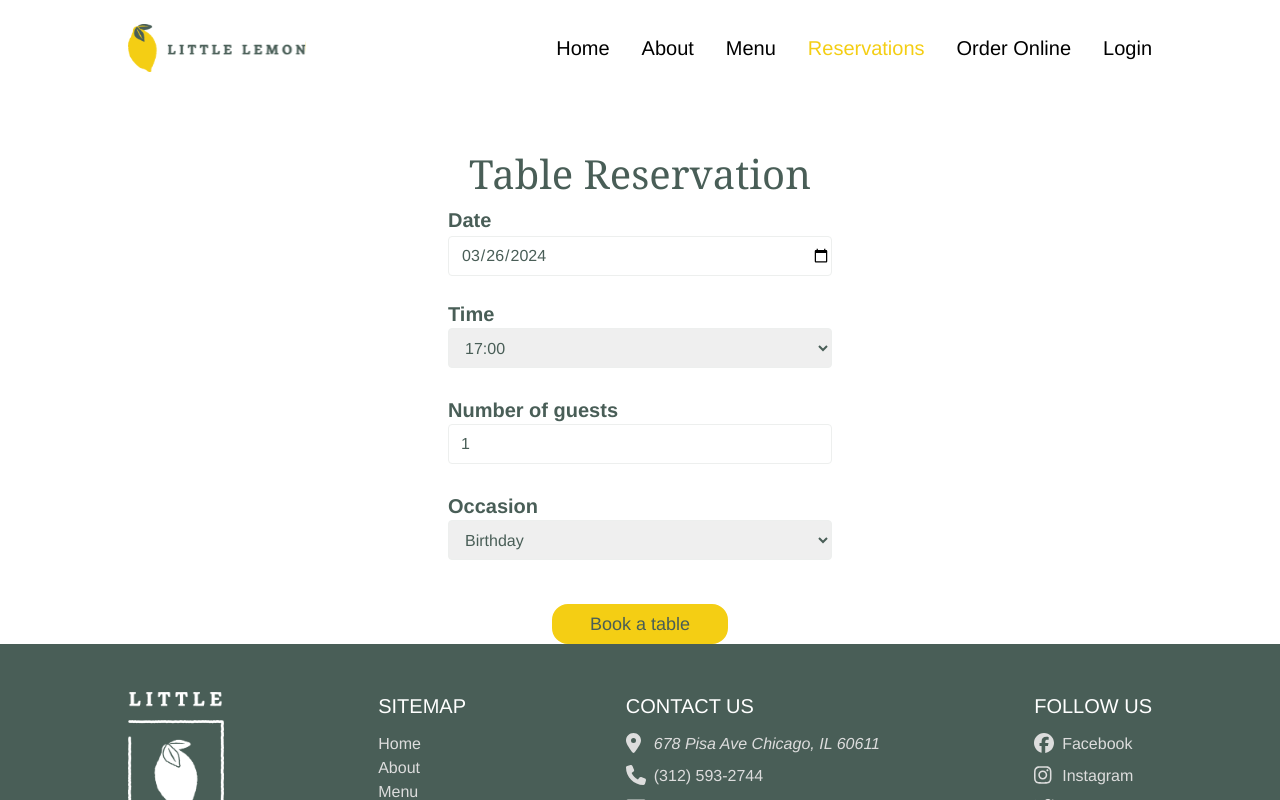
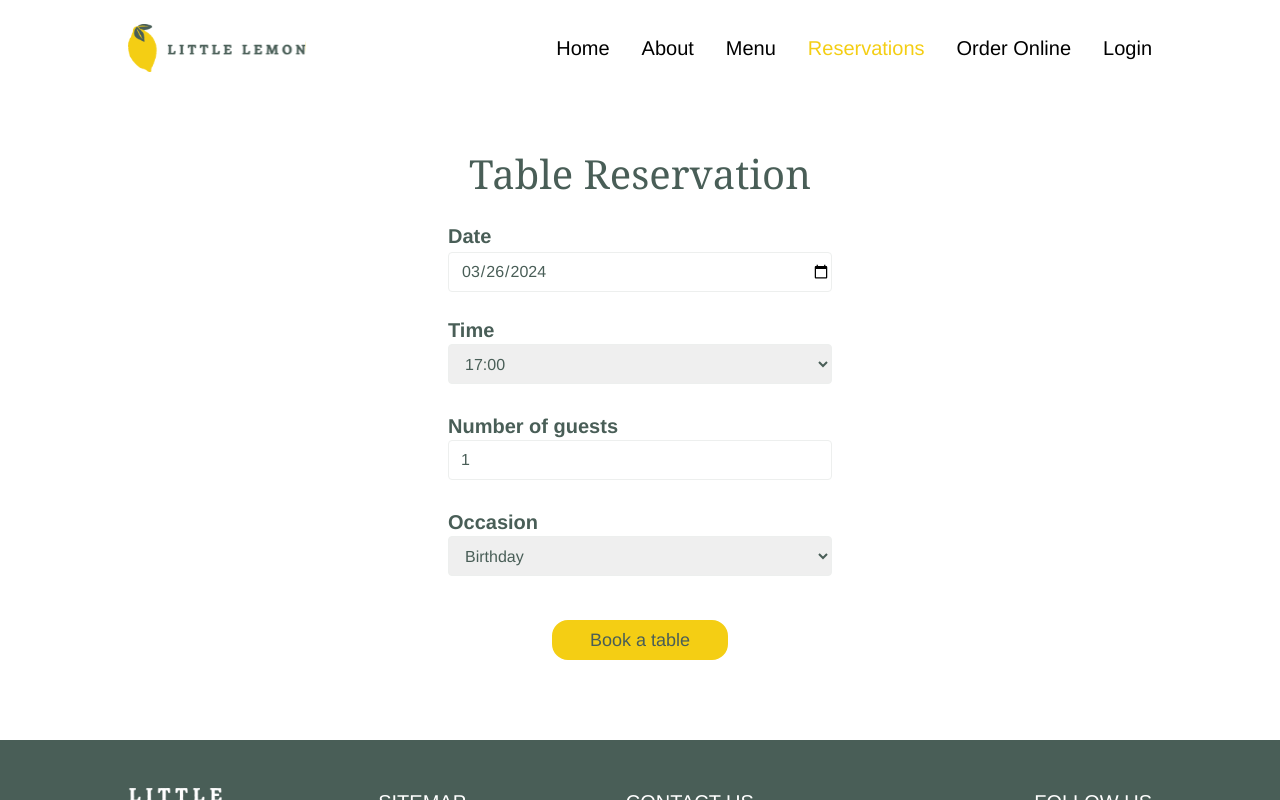
Before and after one commit to jyboy/little-lemon-restaurant, a React (Vite) app: page /table-reservation in a window 1280 px wide. Shown: the top 800 px of the page. Built offline with nearby package versions, Linux system fonts and the light colour scheme.

Commit message:
💄 Fix reservation layout

```diff
--- a/src/pages/TableReservation/TableReservation.jsx
+++ b/src/pages/TableReservation/TableReservation.jsx
@@ -35,9 +35,9 @@ const TableReservation = () => {
   });
 
   return (
-    <div className="flex flex-col items-center pt-12">
+    <div className="flex flex-col items-center pb-20 pt-12">
       <h1 className="font-serif text-4.5xl text-olive">Table Reservation</h1>
-      <form onSubmit={formik.handleSubmit} className="w-96">
+      <form onSubmit={formik.handleSubmit} className="mt-4 w-96">
         <div className="h-24">
           <label
             htmlFor="date"
```
